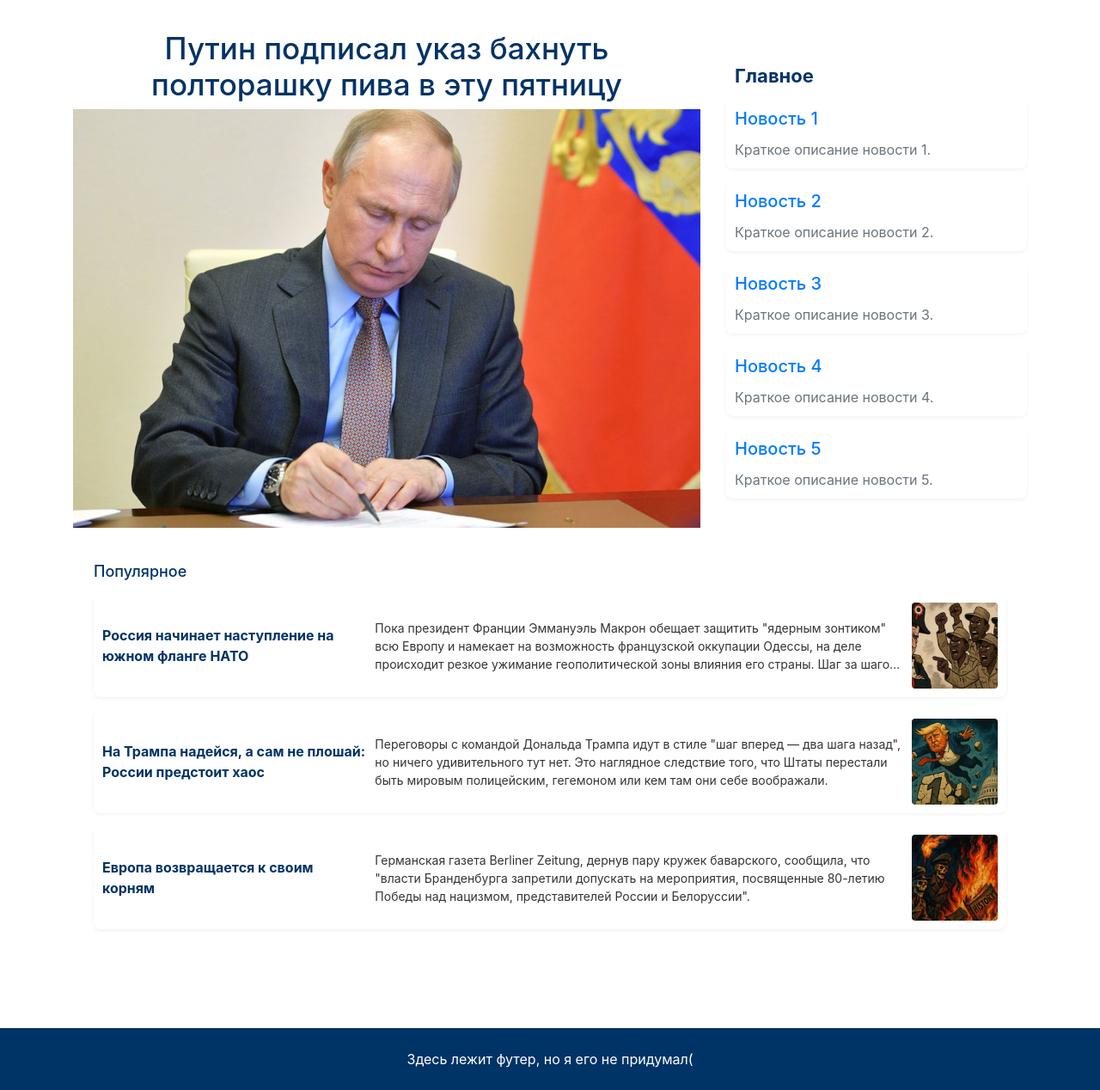
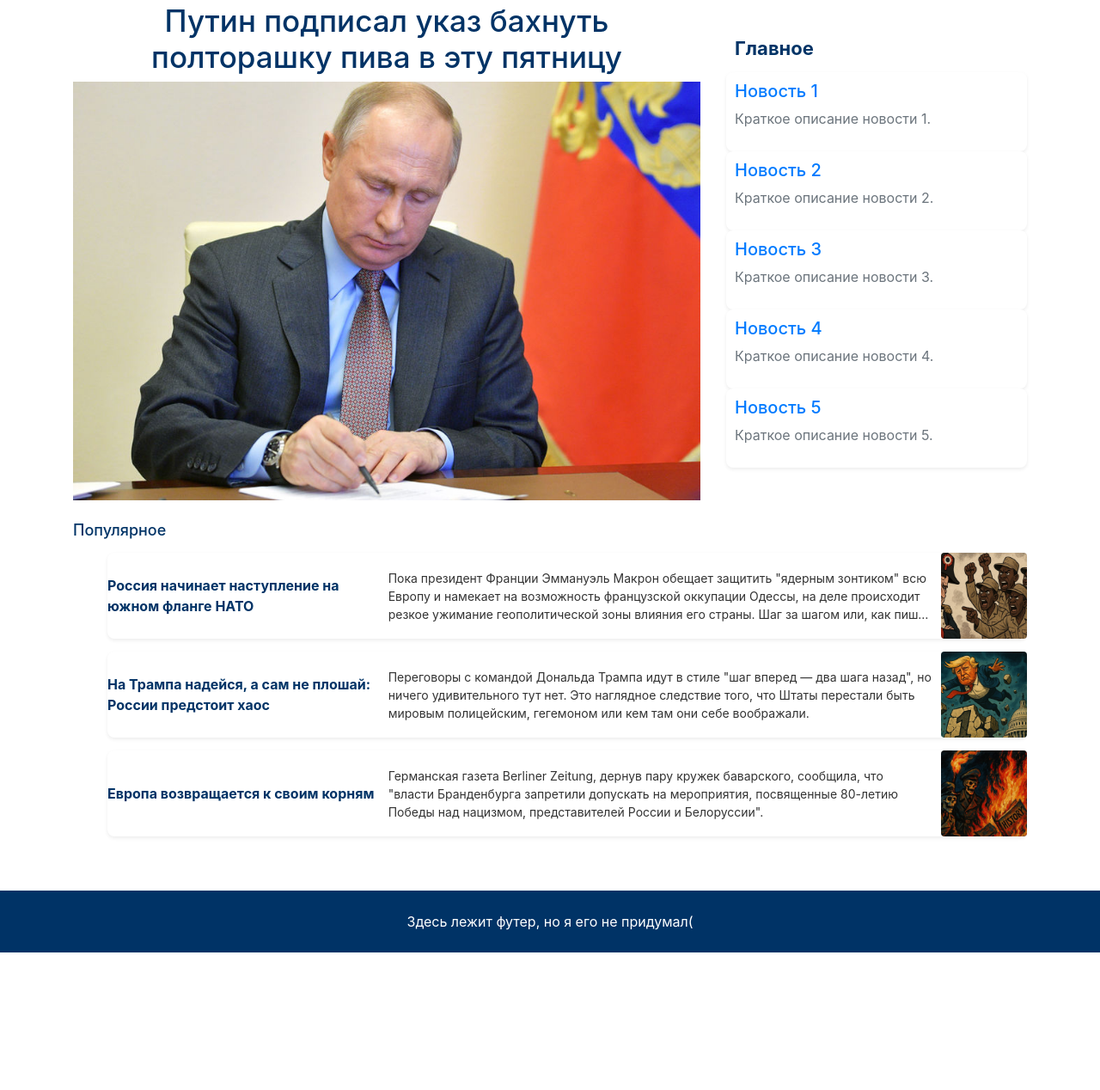
Before and after one commit to Baklachok/NewsFront, a website built with Vite: page index.html in a window 1280 px wide. Shown: the part 109-1377 px from the top of the page at 86% size. After the commit the page ends 1217 px from the top, so only its background shows below. Built offline with nearby package versions, Linux system fonts and the light colour scheme.

Commit message:
refactored code

```diff
--- a/footer.html
+++ b/footer.html
@@ -1,9 +1,5 @@
-<footer class="footer py-4">
-  <div class="container">
-    <div class="row">
-      <div class="col-md-12">
-        <p class="mb-0">Здесь лежит футер, но я его не придумал(</p>
-      </div>
-    </div>
-  </div>
+<footer class="footer py-4 text-white">
+    <p class="mb-0">
+        Здесь лежит футер, но я его не придумал(
+    </p>
 </footer>
--- a/index.html
+++ b/index.html
@@ -7,127 +7,129 @@
   <link rel="stylesheet" href="https://stackpath.bootstrapcdn.com/bootstrap/4.5.2/css/bootstrap.min.css">
   <link rel="stylesheet" href="/style.css">
 </head>
-<body class="body">
+<body>
 <div id="header-placeholder"></div>
-<main class="main">
+  <main>
     <div class="container my-4">
       <div class="row">
-    <div class="col-md-8 mb-3">
-      <article class="news-featured">
+        <section class="col-md-8">
+          <article>
             <h2 class="news-featured__title">
               <a href="article1.html" class="news-featured__link">
                 Путин подписал указ бахнуть полторашку пива в эту пятницу
               </a>
             </h2>
-        <img class="img-fluid news-featured__img" src="/images/putin.jpg" alt="Путин">
+            <img class="img-fluid" src="/images/putin.jpg" alt="Путин">
           </article>
-    </div>
-      <div class="col-md-4">
+        </section>
+          <aside class="col-md-4">
             <h3 class="news-block__title">Главное</h3>
-        <div class="row" id="news-container">
-          <div class="col-12 col-md-12 mb-3">
-            <article class="news-small">
-              <h3 class="h5 card-title">
+            <div id="news-container" class="flex-column">
+              <article class="news-small shadow-sm">
+                <h5>
                   <a href="#"  class="text-decoration-none">
                     Новость 1
                   </a>
-              </h3>
-              <p class="card-text text-muted">
+                </h5>
+                <p class="text-muted">
                   Краткое описание новости 1.
                 </p>
               </article>
-          </div>
-          <div class="col-12 col-md-12 mb-3">
-            <article class="news-small">
-              <h3 class="h5 card-title">
-                <a href="#" class="text-decoration-none">
+              <article class="news-small shadow-sm">
+                <h5>
+                  <a href="#"  class="text-decoration-none">
                     Новость 2
                   </a>
-              </h3>
-              <p class="card-text text-muted">
+                </h5>
+                <p class="text-muted">
                   Краткое описание новости 2.
                 </p>
               </article>
-          </div>
-          <div class="col-12 col-md-12 mb-3">
-            <article class="news-small">
-              <h3 class="h5 card-title">
-                <a href="#" class="text-decoration-none">
+              <article class="news-small shadow-sm">
+                <h5>
+                  <a href="#"  class="text-decoration-none">
                     Новость 3
                   </a>
-              </h3>
-              <p class="card-text text-muted">
+                </h5>
+                <p class="text-muted">
                   Краткое описание новости 3.
                 </p>
               </article>
-          </div>
-          <div class="col-12 col-md-12 mb-3">
-            <article class="news-small">
-              <h3 class="h5 card-title">
-                <a href="#" class="text-decoration-none">
+              <article class="news-small shadow-sm">
+                <h5>
+                  <a href="#"  class="text-decoration-none">
                     Новость 4
                   </a>
-              </h3>
-              <p class="card-text text-muted">
+                </h5>
+                <p class="text-muted">
                   Краткое описание новости 4.
                 </p>
               </article>
-          </div>
-          <div class="col-12 col-md-12 mb-3">
-            <article class="news-small">
-              <h3 class="h5 card-title">
-                <a href="#" class="text-decoration-none">
+              <article class="news-small shadow-sm">
+                <h5>
+                  <a href="#"  class="text-decoration-none">
                     Новость 5
                   </a>
-              </h3>
-              <p class="card-text text-muted">
+                </h5>
+                <p class="text-muted">
                   Краткое описание новости 5.
                 </p>
               </article>
             </div>
-        </div>
-      </div>
+          </aside>
         </div>
 
-    <div class="row">
-      <div class="col-12">
-        <section class="sidebar">
-          <div class="sidebar__widget">
-            <h3 class="sidebar__title">Популярное</h3>
-            <ul class="sidebar__list">
-              <li class="sidebar__list-item">
-                <article class="popular-news-item">
+      <section class="py-4">
+          <h3 class="sidebar__title">
+            Популярное
+          </h3>
+          <ul class="sidebar__list" >
+            <li style="margin-bottom: 15px;">
+              <article class="popular-news-item shadow-sm">
                 <div class="popular-news__title">
-                    <a href="#">Россия начинает наступление на южном фланге НАТО</a>
+                  <a href="#">
+                    Россия начинает наступление на южном фланге НАТО
+                  </a>
                 </div>
                 <div class="popular-news__desc">
-                    Пока президент Франции Эммануэль Макрон обещает защитить "ядерным зонтиком" всю Европу и намекает на возможность французской оккупации Одессы, на деле происходит резкое ужимание геополитической зоны влияния его страны. Шаг за шагом или, как пишут африканские СМИ, "база за базой" Франция вытесняется с Черного континента, уступая свое влияние России.
+                  Пока президент Франции Эммануэль Макрон обещает защитить "ядерным зонтиком" всю Европу и намекает на
+                  возможность французской оккупации Одессы, на деле происходит резкое ужимание геополитической зоны
+                  влияния его страны. Шаг за шагом или, как пишут африканские СМИ, "база за базой" Франция вытесняется
+                  с Черного континента, уступая свое влияние России.
                 </div>
                 <div class="popular-news__img">
                   <img src="/images/news-a.jpg" alt="Новость A">
                 </div>
               </article>
             </li>
-              <li class="sidebar__list-item">
-                <article class="popular-news-item">
+            <li style="margin-bottom: 15px;">
+              <article class="popular-news-item shadow-sm">
                 <div class="popular-news__title">
-                    <a href="#">На Трампа надейся, а сам не плошай: России предстоит хаос</a>
+                  <a href="#">
+                    На Трампа надейся, а сам не плошай: России предстоит хаос
+                  </a>
                 </div>
                 <div class="popular-news__desc">
-                    Переговоры с командой Дональда Трампа идут в стиле "шаг вперед — два шага назад", но ничего удивительного тут нет. Это наглядное следствие того, что Штаты перестали быть мировым полицейским, гегемоном или кем там они себе воображали.
+                  Переговоры с командой Дональда Трампа идут в стиле "шаг вперед — два шага назад", но ничего
+                  удивительного тут нет. Это наглядное следствие того, что Штаты перестали быть мировым полицейским,
+                  гегемоном или кем там они себе воображали.
                 </div>
                 <div class="popular-news__img">
                   <img src="/images/news-b.jpg" alt="Новость B">
                 </div>
               </article>
             </li>
-              <li class="sidebar__list-item">
-                <article class="popular-news-item">
+            <li style="margin-bottom: 15px;">
+              <article class="popular-news-item shadow-sm">
                 <div class="popular-news__title">
-                    <a href="#">Европа возвращается к своим корням</a>
+                  <a href="#">
+                    Европа возвращается к своим корням
+                  </a>
                 </div>
                 <div class="popular-news__desc">
-                    Германская газета Berliner Zeitung, дернув пару кружек баварского, сообщила, что "власти Бранденбурга запретили допускать на мероприятия, посвященные 80-летию Победы над нацизмом, представителей России и Белоруссии".
+                  Германская газета Berliner Zeitung, дернув пару кружек баварского, сообщила, что "власти
+                  Бранденбурга запретили допускать на мероприятия, посвященные 80-летию Победы над нацизмом,
+                  представителей России и Белоруссии".
                 </div>
                 <div class="popular-news__img">
                   <img src="/images/news-c.jpg" alt="Новость C">
@@ -135,15 +137,11 @@
               </article>
             </li>
           </ul>
-          </div>
       </section>
-      </div>
-    </div>
     </div>
   </main>
 
   <div id="footer-placeholder"></div>
-
   <script src="https://cdn.jsdelivr.net/npm/bootstrap@5.3.2/dist/js/bootstrap.bundle.min.js"></script>
   <script src="public/main.js" type="module"></script>
 </body>
--- a/public/style.css
+++ b/public/style.css
@@ -1,27 +1,5 @@
 :root {
     --color-primary: #003366;
-    --color-white: #fff;
-}
-
-body {
-    display: flex;
-    width: 100%;
-    flex-direction: column;
-}
-
-.header {
-    background: var(--color-primary);
-    color: var(--color-white);
-    padding: 1rem 0;
-    box-shadow: 0 2px 4px rgba(0, 0, 0, 0.05);
-    position: sticky;
-    top: 0;
-    z-index: 100;
-}
-
-.main {
-    flex: 1;
-    padding: 2rem 0;
 }
 
 .col-md-4 {
@@ -29,10 +7,8 @@ body {
 }
 
 .footer {
-    background-color: #003366;
-    color: #fff;
+    background-color: var(--color-primary);
     text-align: center;
-    padding: 15px 0;
     margin-top: 20px;
     width: 100%;
 }
@@ -40,7 +16,7 @@ body {
 .news-featured__title {
     text-align: center;
     font-size: 35px;
-    color: #003366;
+    color: var(--color-primary);
 }
 
 .news-featured__link{
@@ -55,7 +31,7 @@ body {
 .news-block__title {
     font-size: 22px;
     font-weight: bold;
-    color: #003366;
+    color: var(--color-primary);
     margin-bottom: 15px;
     margin-left: 10px;
 }
@@ -65,22 +41,11 @@ body {
     padding: 10px;
     background-color: #fff;
     border-radius: 8px;
-    box-shadow: 0 2px 4px rgba(0, 0, 0, 0.05);
     transition: transform 0.2s;
 }
 
 #news-container .news-small:hover {
     transform: translateY(-2px);
-}
-
-.news-small {
-    display: block;
-}
-
-.sidebar {
-    background: var(--color-white);
-    border-radius: 0.5rem;
-    padding: 1.5rem;
 }
 
 .sidebar__title {
@@ -91,28 +56,26 @@ body {
 
 .sidebar__list {
     list-style: none;
-    padding: 0;
     margin: 0;
-}
-
-.sidebar__list-item {
-    margin-bottom: 15px;
 }
 
 .popular-news-item {
     display: flex;
     align-items: center;
     background-color: #fff;
-    padding: 10px;
     border-radius: 8px;
-    box-shadow: 0 2px 4px rgba(0, 0, 0, 0.05);
 }
 
 .popular-news__title {
     flex: 1;
     font-size: 16px;
     font-weight: bold;
-    color: #003366;
+    color: var(--color-primary);
+    overflow: hidden;
+    text-overflow: ellipsis;
+    display: -webkit-box;
+    -webkit-line-clamp: 3;
+    -webkit-box-orient: vertical;
 }
 
 .popular-news__title a {
@@ -150,7 +113,6 @@ body {
 
 .reaction-btn {
     font-size: 16px;
-    padding: 8px 16px;
     margin: 0 5px;
     cursor: pointer;
 }
```
Also changed, not shown: article1.html (+21 -21 lines), header.html (+20 -12 lines). Lines whose indentation alone changed are shown as unchanged.
